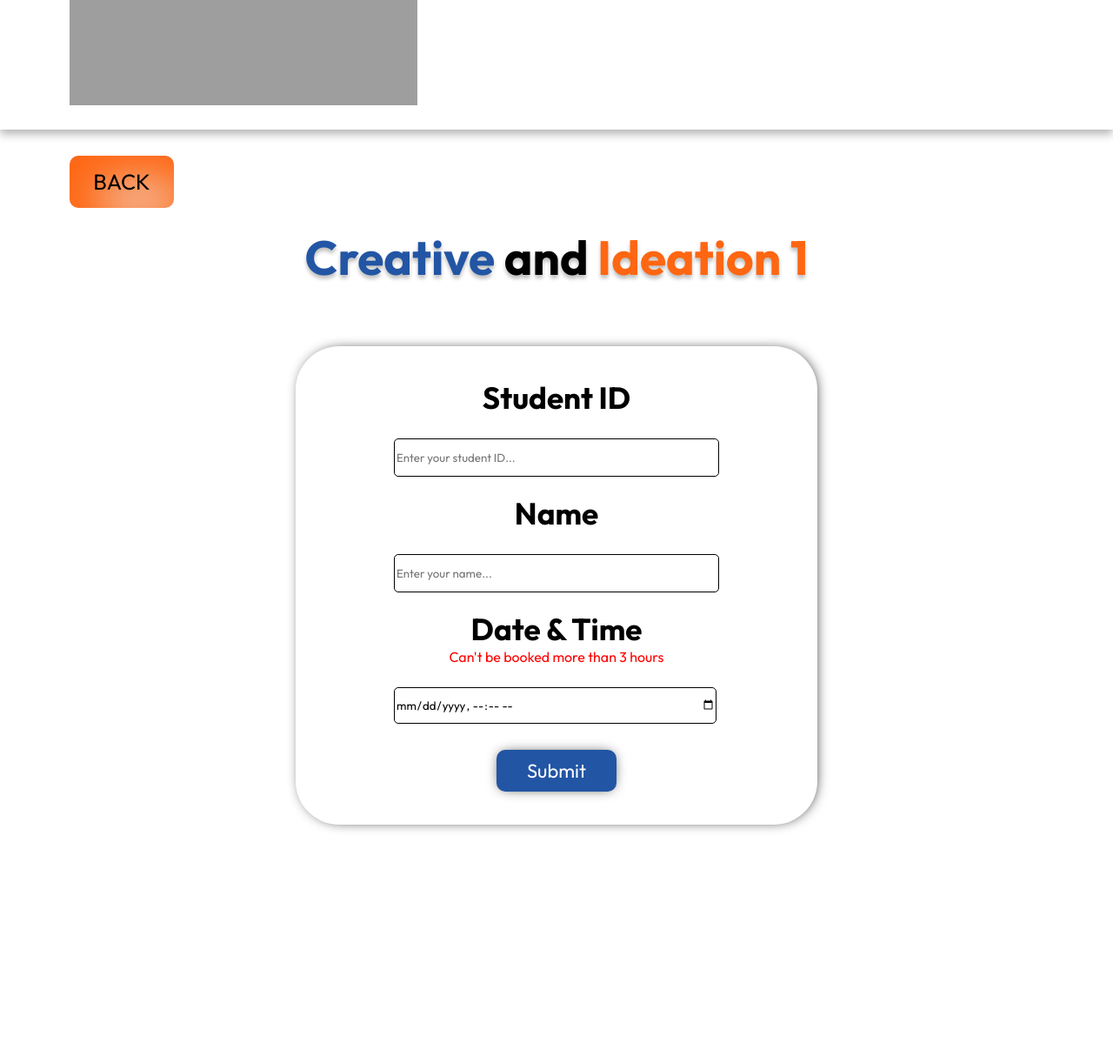
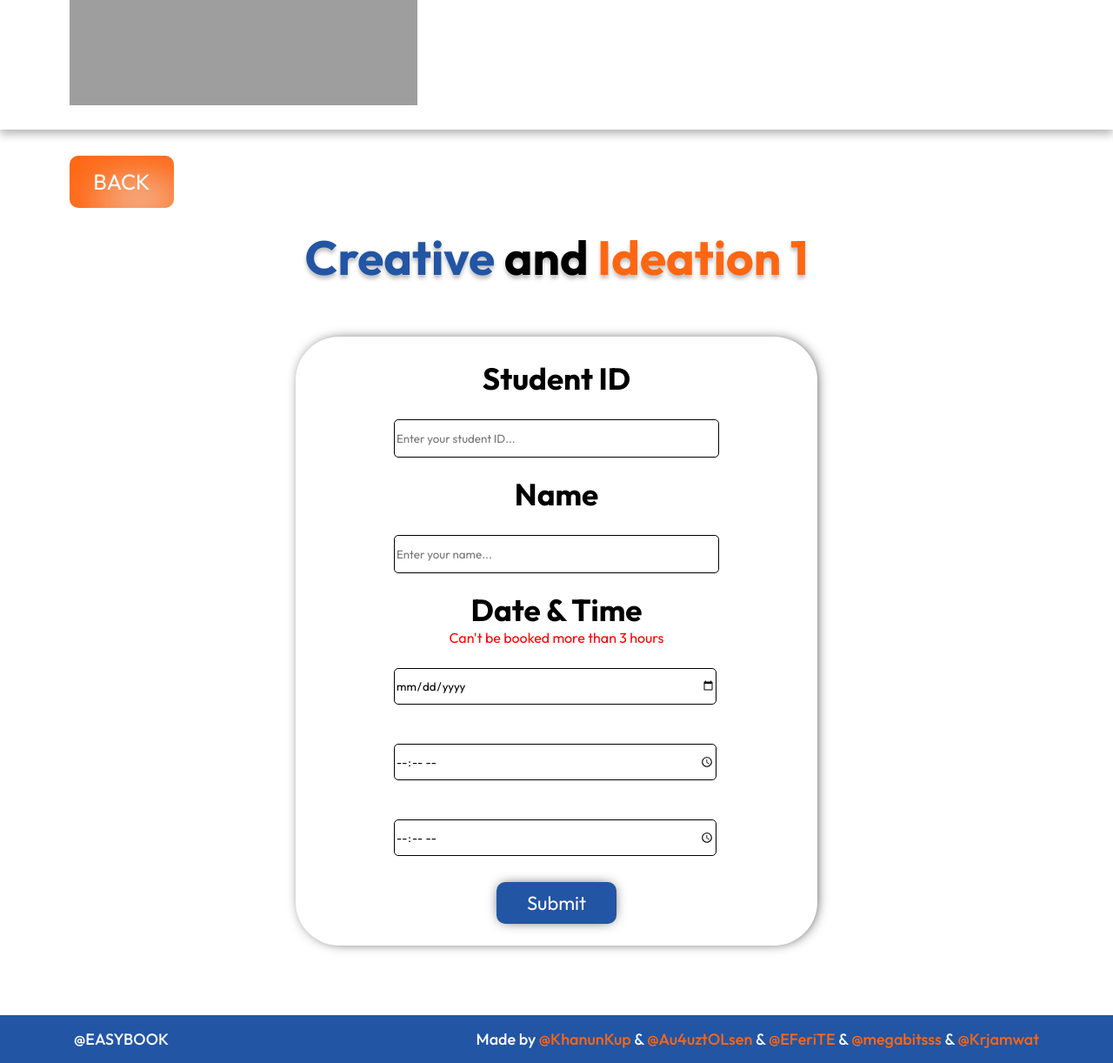
Before and after one commit to KhanunKup/PSCP-PROJECT-Y1, a Django app: page /creative.html in a window 1280 px wide. Shown: the part 203-1425 px from the top of the page at 87% size. Before the commit the page ends 1158 px from the top, so only its background shows below. Run offline with Django 5.2, Linux system fonts and the light colour scheme; grey boxes are pictures that could not be loaded.

Commit message:
forms add to database success

```diff
--- a/database/mypage/static/css/checkCrea.css
+++ b/database/mypage/static/css/checkCrea.css
@@ -32,7 +32,7 @@ h1 {
     text-shadow: 0px 4px 4px rgba(0, 0, 0, 0.25);
 }
 
-.creative-head {
+.creative-head, .peer1-head {
     font-size: 70px;
 }
 
--- a/database/mypage/static/css/creative.css
+++ b/database/mypage/static/css/creative.css
@@ -33,21 +33,36 @@ p {
     text-shadow: 0px 4px 4px rgba(0, 0, 0, 0.25);
 }
 
-.form-input {
-    height: 685px;
-    display: grid;
+.error-mess {
+    display: flex;
+    font-size: 1.5rem;
+    color: red;
+    margin-top: 25px;
     align-items: center;
     justify-content: center;
 }
 
+.form-input {
+    display: grid;
+    align-items: center;
+    justify-content: center;
+    margin-top: 2rem;
+    margin-bottom: 5rem;
+}
+
 .box-input {
     width: 600px;
-    height: 550px;
+    height: 700px;
     display: grid;
     justify-content: center;
     align-items: center;
     border-radius: 50px;
     box-shadow: 2px 0px 15px -5px;
+}
+
+.form-section {
+    display: grid;
+    align-items: center;
 }
 
 
@@ -58,7 +73,7 @@ label {
     font-size: 35px;
 }
 
-.stu-css, .name-css, .date-css{
+.stu-css, .name-css, .date-css, .end-date-css, .start-date-css{
     width: 23rem;
     height: 2.5rem;
     margin-top: 25px;
@@ -99,7 +114,33 @@ a {
     margin-top: 0.5rem;
     margin-left: 5rem;
     box-shadow: 20px 20px 50px 15px #FE6612 inset;
+    color: white;
     cursor: pointer;
+}
+
+footer {
+    padding: 1rem;
+    color: white;
+    font-size: 1.125rem;
+    font-weight: 500;
+    display: flex;
+    align-items: center;
+    padding-left: 5.3125rem;
+    padding-right: 5.3125rem;
+    justify-content: space-between;
+    background-color: #2255A4;
+  }
+
+a {
+    color: #FE6612;
+}
+
+a:hover {
+    opacity: 0.7;
+  }
+
+a:active {
+    color: #f4b18d;
 }
 
 .back-button:hover {
--- a/database/mypage/templates/checkscreative.html
+++ b/database/mypage/templates/checkscreative.html
@@ -8,7 +8,7 @@
     <link rel="preconnect" href="https://fonts.googleapis.com">
     <link rel="preconnect" href="https://fonts.gstatic.com" crossorigin>
     <link href="https://fonts.googleapis.com/css2?family=Outfit:wght@100..900&display=swap" rel="stylesheet">
-    <title>Creative Ideation</title>
+    <title>Room Available</title>
 </head>
 <body>
     <nav class="crea-nav">
@@ -44,11 +44,12 @@
                 <tr class="body-table">
                     <td>{{creativereser.student_id}}</td>
                     <td>{{creativereser.name}}</td>
-                    <td>{{creativereser.event_date}}</td>
+                    <td>{{creativereser.event_date}} <b>|</b> {{creativereser.start_time}} - {{creativereser.end_time}}</td>
                 </tr>
                 {% endfor %}
             </tbody>
         </table>
     </div>
+    <h1 class="peer1-head">Peer 1 Room</h1>
 </body>
 </html>
--- a/database/mypage/templates/creative.html
+++ b/database/mypage/templates/creative.html
@@ -29,27 +29,57 @@
     <div class="infor-form">
         <h1 class="head-text"><b><span style="color: #2255A4;">Creative</span> and <span style="color: #FE6612;">Ideation 1</span></b></h1>
     </div>
+
+    <div class="error-mess">
+      {% if messages %}
+            {% for message in messages %}
+                {{ message }}
+            {% endfor %}
+      {% endif %}
+    </div>
+
     <div class="form-input">
 
       <div class="box-input">
 
-          <form method="post" action="creative.html">
+          <form method="post" action="creative.html" class="form-section">
             {% csrf_token %}
 
             <label for="st-id"><b>Student ID</b></label>
-            <input type="text" class="stu-css" name="student-id-form" placeholder="Enter your student ID...">
+            <input type="text" class="stu-css" name="student-id-form" placeholder="Enter your student ID..." required>
 
             <label for="st-name"><b>Name</b></label>
-            <input type="text" class="name-css" name="name-form" placeholder="Enter your name...">
+            <input type="text" class="name-css" name="name-form" placeholder="Enter your name..." required>
 
             <label for="st-date"><b>Date & Time</b></label>
             <p>Can't be booked more than 3 hours</p>
-            <input type="datetime-local" class="date-css" name="date-form">
+            <input type="date" class="date-css" name="date-form" required>
+            <input type="time" class="start-date-css" name="start-date-form" required>
+            <input type="time" class="end-date-css" name="end-date-form" required>
+
             <div class="submit-section">
               <input type="submit" class="submit-button">
             </div>
           </form>
       </div>
     </div>
+
+
+    <footer class="footer-container">
+      <div class="copy-right">
+        @EASYBOOK
+      </div>
+      <div class="author">
+        <div class="author-spec">
+          Made by
+          <a href="https://github.com/KhanunKup" target="_blank" style="text-decoration: none;">@KhanunKup</a> &
+          <a href="https://github.com/Au4uztOLsen" target="_blank" style="text-decoration: none;">@Au4uztOLsen</a> &
+          <a href="https://github.com/EFeriTE" target="_blank" style="text-decoration: none;">@EFeriTE</a> &
+          <a href="https://github.com/megabitsss" target="_blank" style="text-decoration: none;">@megabitsss</a> &
+          <a href="https://github.com/Krjamwat" target="_blank" style="text-decoration: none;">@Krjamwat</a>
+        </div>
+      </div>
+    </footer>
+
 </body>
 </html>
--- a/database/mypage/views.py
+++ b/database/mypage/views.py
@@ -1,6 +1,7 @@
 from django.shortcuts import render,redirect
+from django.contrib import messages
 from mypage.models import creativereser
-from mypage.models import peerone
+from datetime import datetime
 
 # Create your views here.
 def index(request):
@@ -11,21 +12,34 @@ def creative(request):
         id_input = request.POST['student-id-form']
         name_input = request.POST['name-form']
         date_input = request.POST['date-form']
+        start_input = request.POST['start-date-form']
+        end_input = request.POST['end-date-form']
+
+        start_time = datetime.strptime(start_input, '%H:%M').time()
+        end_time = datetime.strptime(end_input, '%H:%M').time()
+
+        overlapping_bookings = creativereser.objects.filter(
+            event_date=date_input,
+            start_time__lt=end_time,
+            end_time__gt=start_time
+        ).exists()
+
+        if overlapping_bookings:
+            messages.error(request, "The room has been booked during that time. Please enter a different time slot!")
+            return redirect("creative.html")
 
         form = creativereser.objects.create(
-            student_id = id_input,
-            name = name_input,
-            event_date = date_input
+            student_id=id_input,
+            name=name_input,
+            event_date=date_input,
+            start_time=start_time,
+            end_time=end_time
         )
         form.save()
         return redirect("checkscreative.html")
     else:
-        return render(request,"creative.html")
+        return render(request, "creative.html")
 
 def room(request):
     list_person = creativereser.objects.all()
     return render(request,"checkscreative.html",{"list_person":list_person})
-
-def room_2(request):
-    list_person_2 = peerone.objects.all()
-    return render(request,"checkscreative.html",{"list_person_2":list_person_2})
```
Also changed, not shown: database/mypage/models.py (+4 -10 lines), database/db.sqlite3, database/mypage/migrations/0002_creativereser_end_time.py (added), database/mypage/migrations/0003_creativereser_start_time_and_more.py (added).
